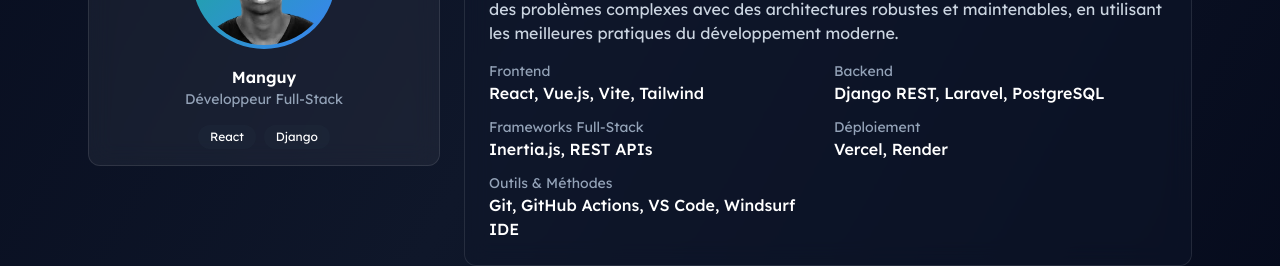
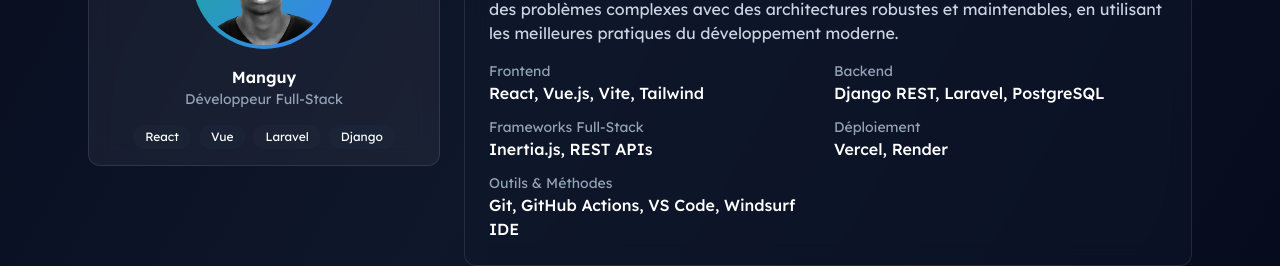
Before and after one commit to MGuyF/Manguy-Portfolio, a React (Vite) app: page / in a window 1280 px wide. Shown: the part 1280-1546 px from the top of the page. Built offline with nearby package versions, Linux system fonts and the light colour scheme; the HTML template or start-up script is replaced by a standard one.

Commit message:
feat: Added 2 skills

```diff
--- a/src/App.jsx
+++ b/src/App.jsx
@@ -343,6 +343,8 @@
                   <p className="text-center text-slate-400 text-sm">Développeur Full-Stack</p>
                   <div className="mt-4 flex justify-center gap-2">
                     <span className="px-3 py-1 bg-slate-800/50 rounded-full text-xs">React</span>
+                    <span className="px-3 py-1 bg-slate-800/50 rounded-full text-xs">Vue</span>
+                    <span className="px-3 py-1 bg-slate-800/50 rounded-full text-xs">Laravel</span>
                     <span className="px-3 py-1 bg-slate-800/50 rounded-full text-xs">Django</span>
                   </div>
                 </div>
```
